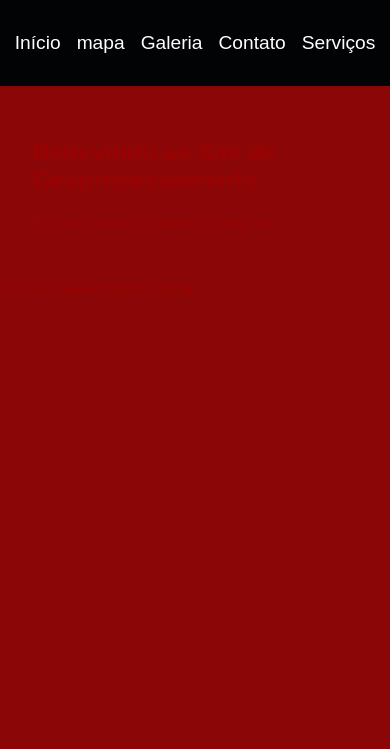
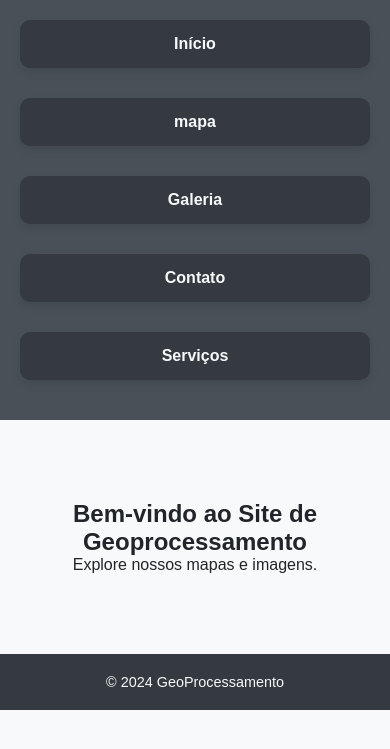
Before and after one commit to cursoctl/geoprocessamento, a Django app: page / in a window 390 px wide. Shown: the top 749 px of the page. Run offline with Django 5.2, Linux system fonts and the light colour scheme; data that the repository does not hold is empty.

Commit message:
alteração no codigo

```diff
--- a/mapa/static/mapa/styles.css
+++ b/mapa/static/mapa/styles.css
@@ -1,52 +1,221 @@
-body {
-  font-family: Arial, sans-serif;
+/* ================================ */
+/*         VARIÁVEIS GLOBAIS        */
+/* ================================ */
+:root {
+  --primary-bg: #f8f9fa;
+  --primary-text: #212529;
+  --secondary-bg: #343a40;
+  --highlight-color: #17a2b8;
+  --hover-highlight: #138496;
+  --link-color: #007bff;
+  --link-hover-color: #0056b3;
+  --header-bg: #495057;
+  --footer-bg: #343a40;
+  --footer-text: #f8f9fa;
+  --box-shadow: 0 4px 8px rgba(0, 0, 0, 0.1);
+  --fade-in-duration: 0.5s;
+}
+
+/* ================================ */
+/*         RESET E BASE GERAL       */
+/* ================================ */
+* {
   margin: 0;
   padding: 0;
-  background-color: #8b0707;
-  color: #990202;
+  box-sizing: border-box;
 }
 
+body {
+  font-family: Arial, Helvetica, sans-serif;
+  margin: 0;
+  padding: 0;
+  scroll-behavior: smooth;
+  background-color: var(--primary-bg);
+  color: var(--primary-text);
+}
+
+ul {
+  list-style: none;
+  padding: 0;
+}
+
+a {
+  text-decoration: none;
+  color: var(--link-color);
+  transition: color 0.3s ease;
+}
+
+a:hover {
+  color: var(--link-hover-color);
+}
+
+@keyframes fadeIn {
+  from {
+    opacity: 0;
+  }
+
+  to {
+    opacity: 1;
+  }
+}
+
+/* ================================ */
+/*         CABEÇALHO E NAV          */
+/* ================================ */
 header {
-  background-color: #010305;
-  padding: 1rem;
+  background-color: var(--header-bg);
+  color: var(--primary-bg);
+  padding: 20px;
   text-align: center;
 }
 
-header ul {
-  list-style: none;
-  padding: 0;
+header nav ul {
   display: flex;
   justify-content: center;
-  gap: 1rem;
+  gap: 20px;
 }
 
-header ul li a {
-  color: #fff;
-  text-decoration: none;
-  font-size: 1.2rem;
+header nav a {
+  color: var(--primary-bg);
+  font-weight: bold;
 }
 
-main {
-  padding: 2rem;
+header nav a:hover {
+  color: var(--highlight-color);
 }
 
-.image-grid {
-  display: grid;
-  grid-template-columns: repeat(auto-fit, minmax(200px, 1fr));
-  gap: 1rem;
+/* ================================ */
+/*         ÁREA PRINCIPAL           */
+/* ================================ */
+main {
+  padding: 40px 20px;
+  text-align: center;
 }
 
-.image-card {
-  text-align: center;
-  background: #fff;
-  border: 1px solid #ddd;
-  border-radius: 8px;
-  padding: 1rem;
-  box-shadow: 0 4px 6px rgba(0, 0, 0, 0.1);
+section {
+  padding: 40px 20px;
 }
 
-.image-card img {
-  max-width: 100%;
-  border-radius: 8px;
-  height: auto;
+#home {
+  background-color: var(--highlight-color);
+  color: var(--primary-bg);
+  padding: 60px;
 }
+
+#home button {
+  background-color: var(--hover-highlight);
+  color: var(--primary-bg);
+  padding: 10px 20px;
+  border: none;
+  cursor: pointer;
+  font-size: 1.2em;
+  transition: background 0.3s ease;
+  border-radius: 5px;
+}
+
+#home button:hover {
+  background-color: var(--link-color);
+}
+
+/* ================================ */
+/*         LISTA E ITENS            */
+/* ================================ */
+li {
+  margin-bottom: 20px;
+  background-color: var(--secondary-bg);
+  padding: 15px;
+  border-radius: 10px;
+  box-shadow: var(--box-shadow);
+  transition: transform 0.3s ease, box-shadow 0.3s ease;
+  animation: fadeIn var(--fade-in-duration) ease-in-out;
+  color: var(--primary-bg);
+}
+
+li:hover {
+  transform: scale(1.02);
+  box-shadow: 0 6px 12px rgba(0, 0, 0, 0.2);
+}
+
+img {
+  width: 100%;
+  height: 150px;
+  object-fit: cover;
+  border-radius: 10px;
+  transition: transform 0.3s ease;
+}
+
+img:hover {
+  transform: scale(1.05);
+}
+
+/* ================================ */
+/*         FORMULÁRIOS              */
+/* ================================ */
+form {
+  max-width: 400px;
+  margin: 20px auto;
+  background-color: var(--primary-bg);
+  padding: 20px;
+  border-radius: 10px;
+  box-shadow: var(--box-shadow);
+}
+
+form label {
+  display: block;
+  margin-top: 10px;
+  font-weight: bold;
+  color: var(--primary-text);
+}
+
+form input,
+form textarea,
+form button {
+  width: 100%;
+  padding: 10px;
+  margin-top: 5px;
+  border-radius: 5px;
+  border: 1px solid var(--link-color);
+}
+
+form button {
+  background-color: var(--highlight-color);
+  color: var(--primary-bg);
+  font-weight: bold;
+  cursor: pointer;
+  transition: background 0.3s ease;
+}
+
+form button:hover {
+  background-color: var(--hover-highlight);
+  color: var(--primary-bg);
+}
+
+/* ================================ */
+/*         RODAPÉ                   */
+/* ================================ */
+footer {
+  text-align: center;
+  padding: 20px;
+  background-color: var(--footer-bg);
+  color: var(--footer-text);
+  font-size: 0.9rem;
+}
+
+/* ================================ */
+/*         RESPONSIVIDADE           */
+/* ================================ */
+@media (max-width: 768px) {
+  header nav ul {
+    flex-direction: column;
+    gap: 10px;
+  }
+
+  #home button {
+    padding: 15px;
+    font-size: 1em;
+  }
+
+  form {
+    padding: 0 10px;
+  }
+}
```
